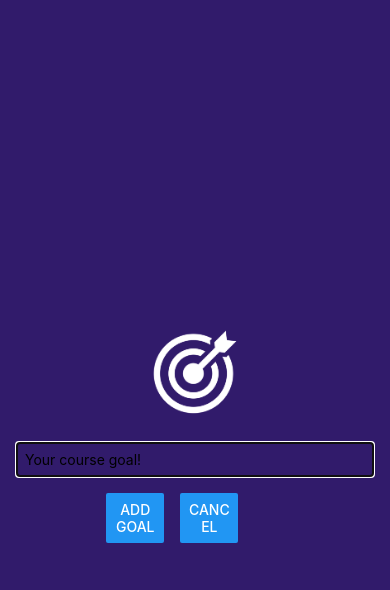
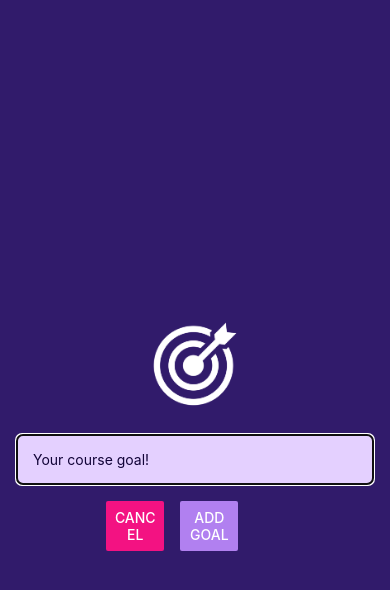
Before and after one commit to Jscorz/React-Native-Course-App, a React Native app: screen / in a window 390 px wide. Both pictures are taken after a click on the button "ADD NEW GOAL". Shown: the top 590 px of the page. Built offline with nearby package versions, Linux system fonts and the light colour scheme.

Commit message:
added backgroundColor to app.json for default background color / styled buttons a bit more and gave purple button a lighter color to contrast against already purple background

```diff
--- a/App.js
+++ b/App.js
@@ -1,6 +1,6 @@
-import { StatusBar } from "expo-status-bar";
 import { useState } from "react";
 import { StyleSheet, View, FlatList, Button } from "react-native";
+import { StatusBar } from "expo-status-bar";
 import GoalItem from "./components/GoalItem";
 import GoalInput from "./components/GoalInput";
 
@@ -31,8 +31,10 @@
 	}
 
 	return (
+		<>
+			<StatusBar style='light' />
 			<View style={styles.appContainer}>
-			<Button title='Add New Goal' color='#5d0acc' onPress={startAddGoalHandler} />
+				<Button title='Add New Goal' color='#a065ec' onPress={startAddGoalHandler} />
 				{modalIsVisible && (
 					<GoalInput
 						visible={modalIsVisible}
@@ -56,6 +58,7 @@
 					/>
 				</View>
 			</View>
+		</>
 	);
 }
 
--- a/app.json
+++ b/app.json
@@ -5,6 +5,7 @@
 		"version": "1.0.0",
 		"orientation": "portrait",
 		"icon": "./assets/icon.png",
+		"backgroundColor": "#1e085a",
 		"userInterfaceStyle": "light",
 		"splash": {
 			"image": "./assets/splash.png",
@@ -14,9 +15,7 @@
 		"updates": {
 			"fallbackToCacheTimeout": 0
 		},
-    "assetBundlePatterns": [
-      "**/*"
-    ],
+		"assetBundlePatterns": ["**/*"],
 		"ios": {
 			"supportsTablet": true
 		},
--- a/components/GoalInput.js
+++ b/components/GoalInput.js
@@ -25,10 +25,10 @@
 				/>
 				<View style={styles.buttonContainer}>
 					<View style={styles.button}>
-						<Button title='Add Goal' onPress={addGoalHandler} />
+						<Button title='Cancel' onPress={props.onCancel} color='#f31282' />
 					</View>
 					<View style={styles.button}>
-						<Button title='Cancel' onPress={props.onCancel} />
+						<Button title='Add Goal' onPress={addGoalHandler} color='#b180f0' />
 					</View>
 				</View>
 			</View>
@@ -53,9 +53,12 @@
 	},
 	textInput: {
 		borderWidth: 1,
-		borderColor: "#cccccc",
+		borderColor: "#e4d0ff",
+		backgroundColor: "#e4d0ff",
+		color: "#120438",
+		borderRadius: 6,
 		width: "100%",
-		padding: 8,
+		padding: 16,
 	},
 	buttonContainer: {
 		flexDirection: "row",
```
Lines whose indentation alone changed are shown as unchanged.
